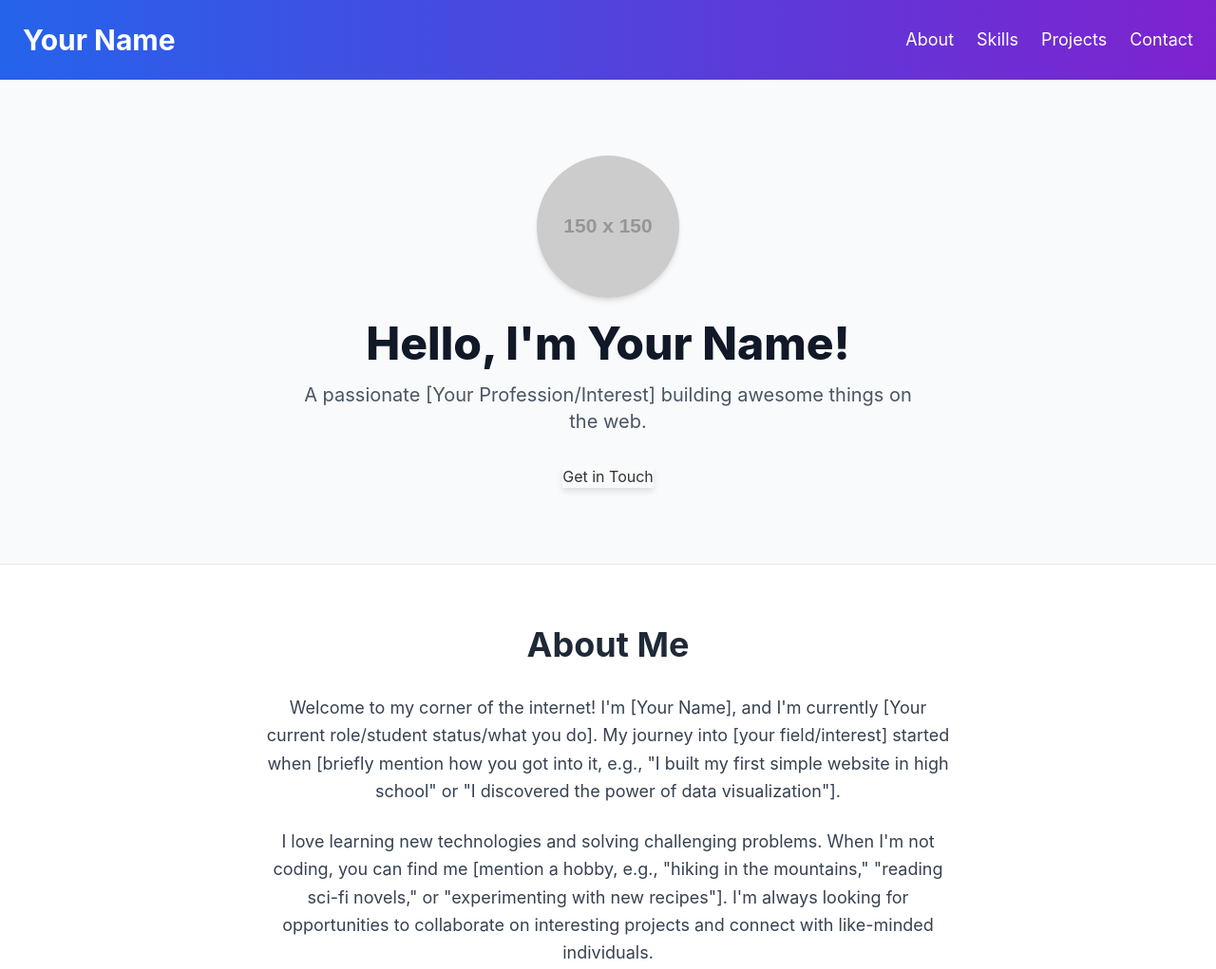
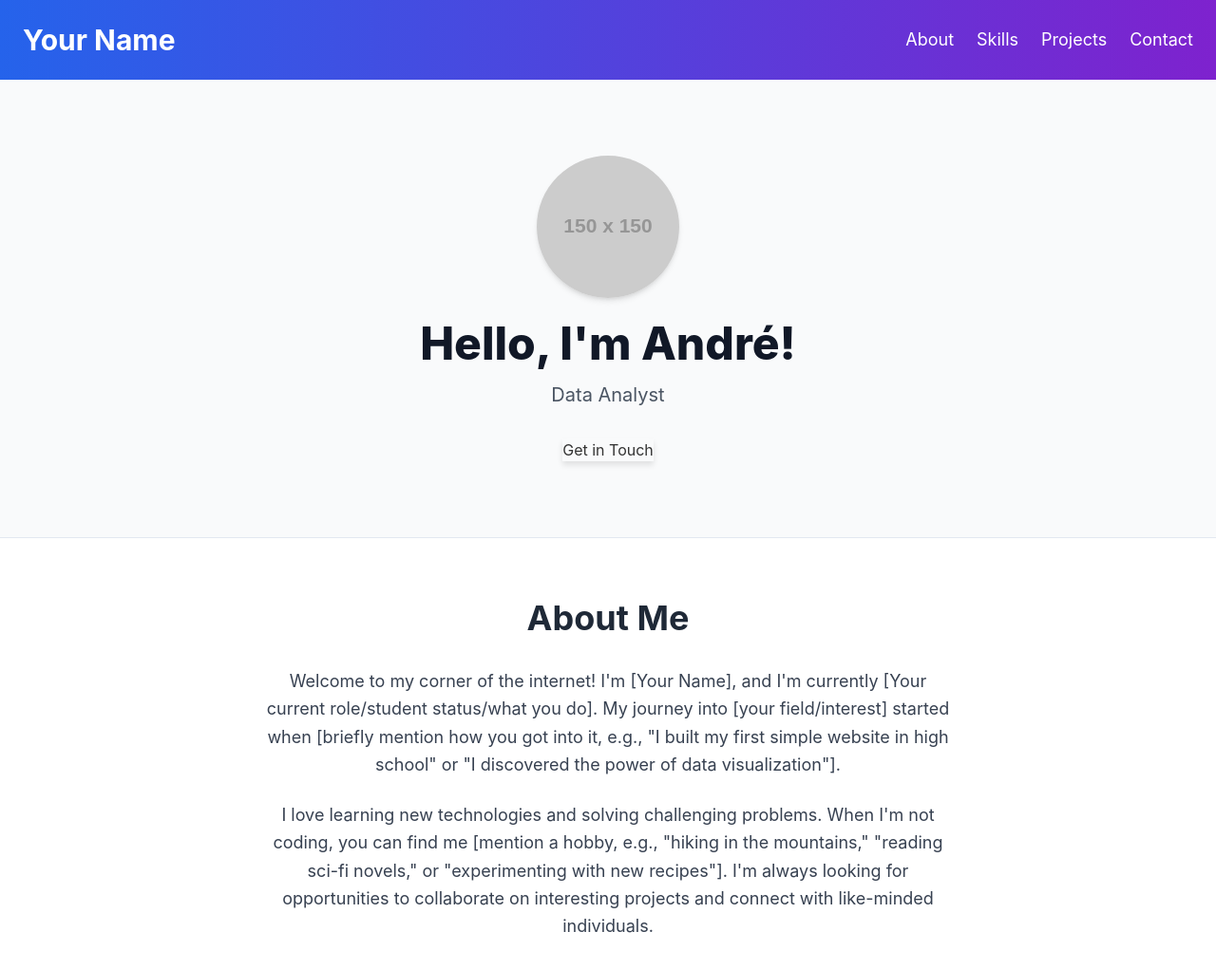
Before and after one commit to andretavluis/personal-website, a plain HTML site: page index.html in a window 1280 px wide. Shown: the top 1021 px of the page at 95% size. Drawn offline with nearby package versions, Linux system fonts and the light colour scheme; placeholder pictures from the web are drawn by us.

Commit message:
Update index.html

```diff
--- a/index.html
+++ b/index.html
@@ -3,7 +3,7 @@
 <head>
     <meta charset="UTF-8">
     <meta name="viewport" content="width=device-width, initial-scale=1.0">
-    <title>Your Name - Personal Website</title>
+    <title>André Taveira Luís</title>
     <!-- Tailwind CSS CDN for easy styling -->
     <script src="https://cdn.tailwindcss.com"></script>
     <style>
@@ -54,9 +54,9 @@
     <section class="bg-gray-50 text-center py-20">
         <div class="container mx-auto px-4">
             <img src="https://placehold.co/150x150/000000/FFFFFF?text=PROFILE" alt="Profile Picture Placeholder" class="rounded-full mx-auto mb-6 shadow-md">
-            <h2 class="text-5xl font-extrabold text-gray-900 mb-4">Hello, I'm Your Name!</h2>
+            <h2 class="text-5xl font-extrabold text-gray-900 mb-4">Hello, I'm André!</h2>
             <p class="text-xl text-gray-600 max-w-2xl mx-auto mb-8">
-                A passionate [Your Profession/Interest] building awesome things on the web.
+                Data Analyst
             </p>
             <a href="#contact" class="btn btn-primary inline-block">Get in Touch</a>
         </div>
```
